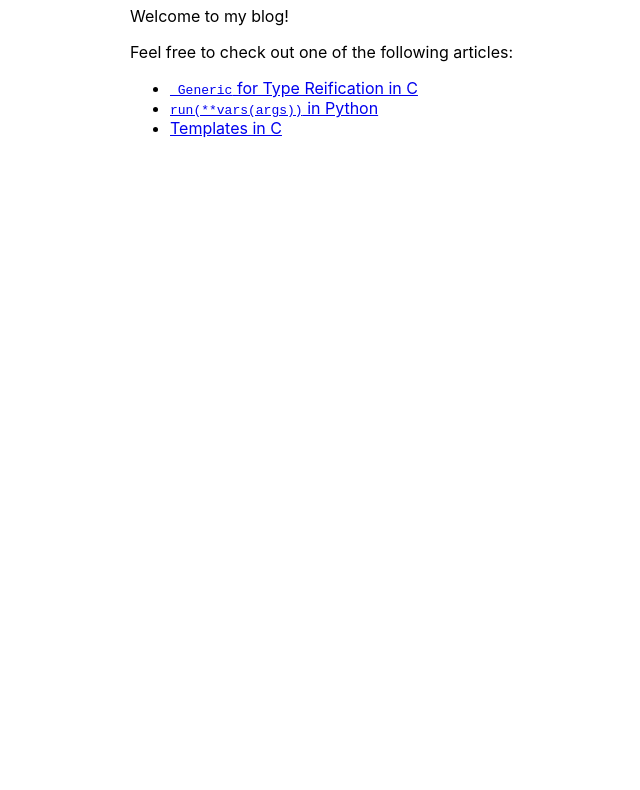
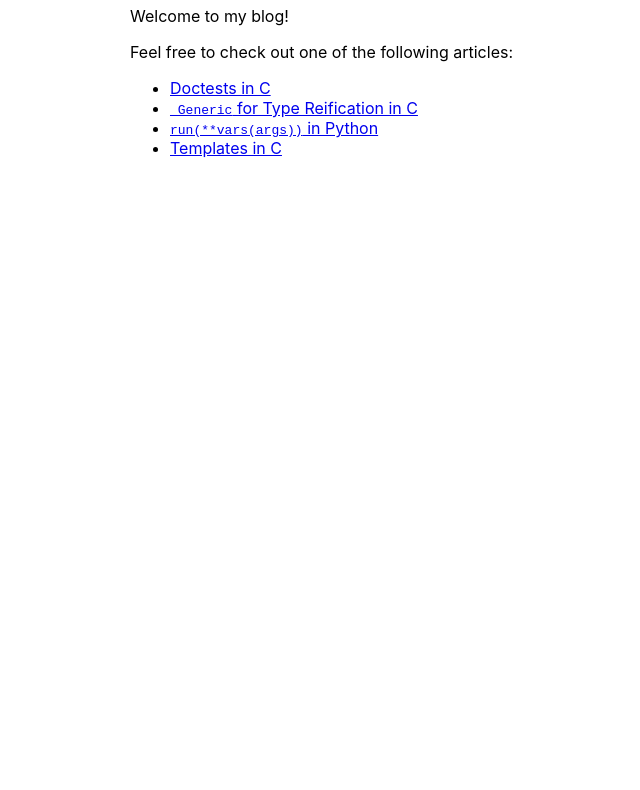
Before and after one commit to drpriver/blog, a plain HTML site: page docs/index.html in a window 1280 px wide. Shown: the part 88-878 px from the top of the page, without its empty margins (158-798 px from the left). Drawn offline with Linux system fonts and the light colour scheme.

Commit message:
add doctests to homepage

```diff
--- a/docs/index.html
+++ b/docs/index.html
@@ -27,6 +27,9 @@ Feel free to check out one of the following articles:
 </p>
 <ul>
 <li>
+<a href="cdoctest.html">Doctests in C</a>
+</li>
+<li>
 <a href="creification.html"><tt>_Generic</tt> for Type Reification in C</a>
 </li>
 <li>
```
Also changed, not shown: 1 other file.
